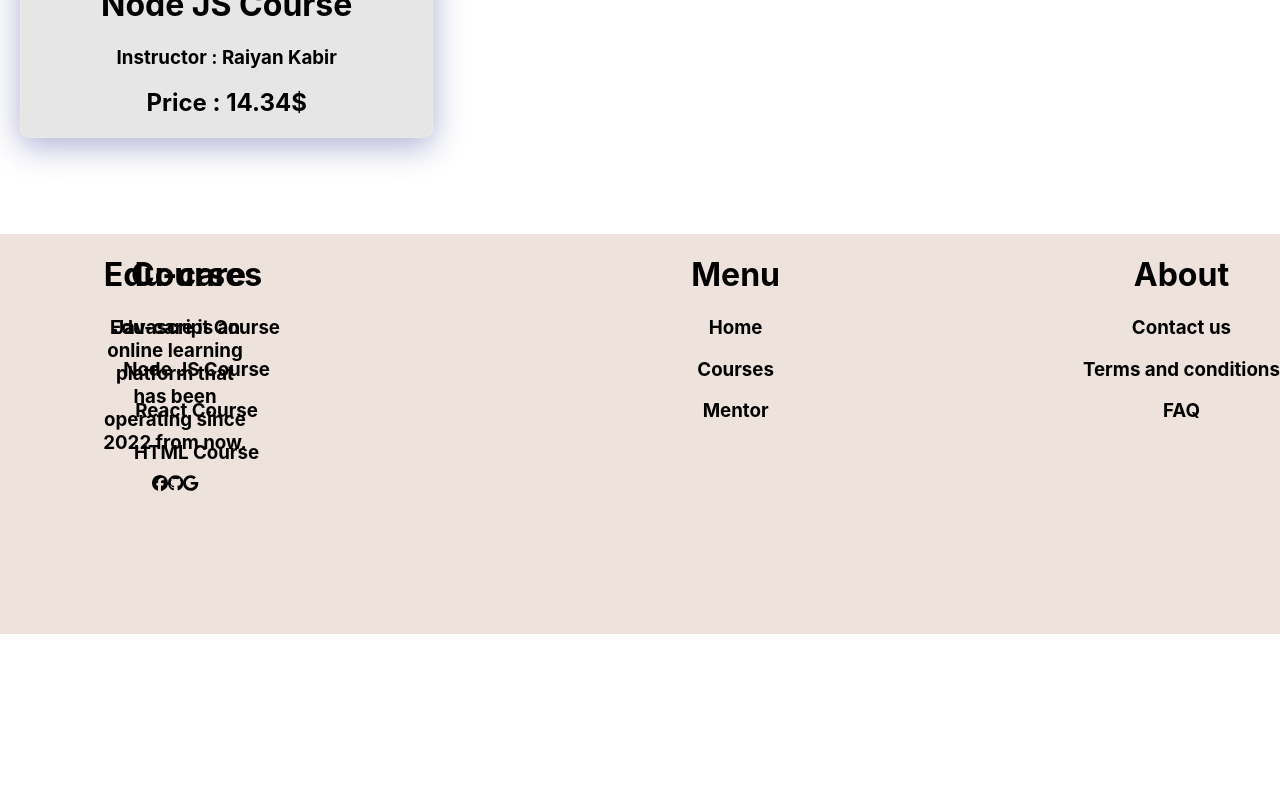
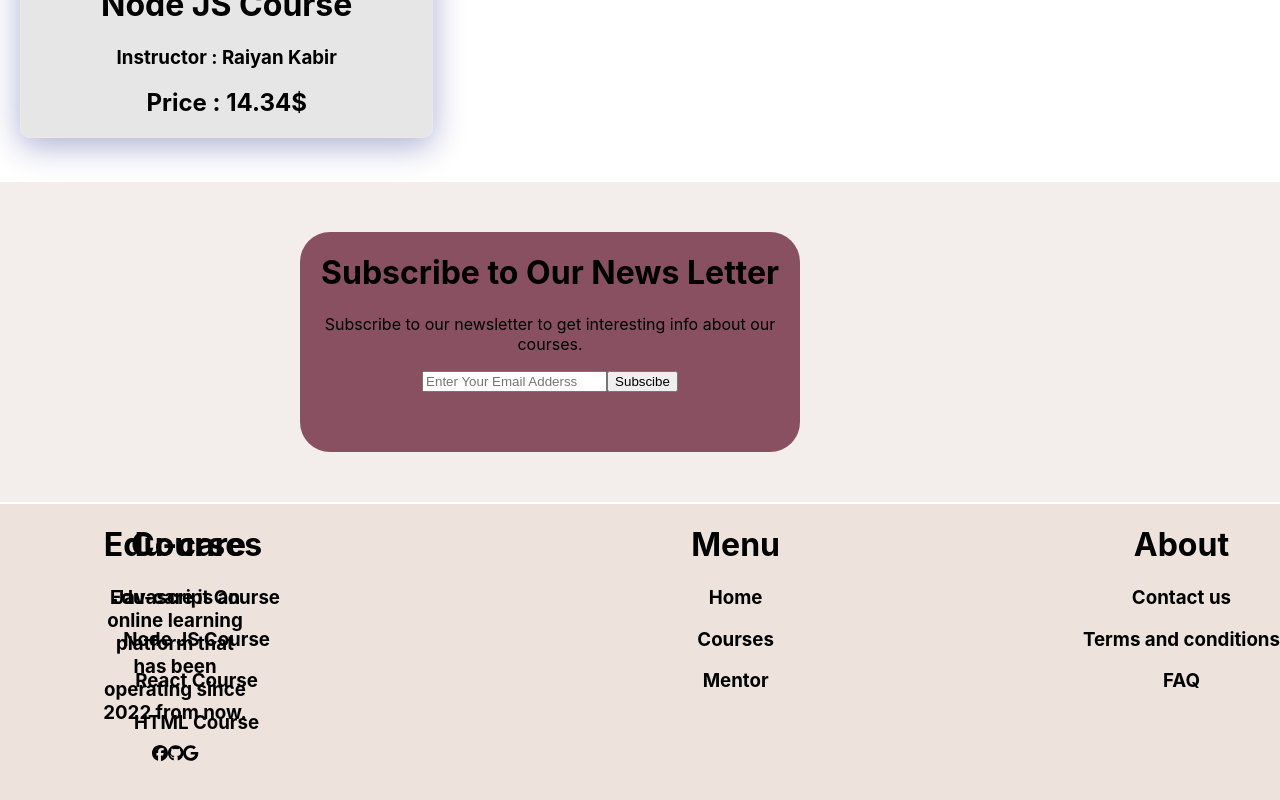
Before and after one commit to Raiyan109/sunshine-task-1, a React (Create React App) app: page / in a window 1280 px wide. Shown: the part 1578-2378 px from the top of the page. Before the commit the page ends 2212 px from the top, so only its background shows below. Built offline with nearby package versions, Linux system fonts and the light colour scheme; no server answers.

Commit message:
extra part

```diff
--- a/src/components/Footer/Footer.module.css
+++ b/src/components/Footer/Footer.module.css
@@ -1,9 +1,9 @@
 .container {
     width: 100%;
-    height: 400px;
+    height: 300px;
     background-color: #eee2dc;
     position: absolute;
-    top: 1800px;
+    top: 2070px;
     margin-top: 12px;
     display: grid;
     grid-template-columns: 1fr 1fr 1fr 1fr;
--- a/src/components/Home/Home.js
+++ b/src/components/Home/Home.js
@@ -3,6 +3,7 @@ import styles from './Home.module.css'
 import bannerImg from '../../assets/images/banner.jpg'
 import Stats from '../Stats/Stats';
 import Courses from '../Courses/Courses';
+import NewsLetter from '../NewsLetter/NewsLetter';
 
 const Home = () => {
     return (
@@ -22,6 +23,7 @@ const Home = () => {
             </div>
             <Stats />
             <Courses />
+            <NewsLetter />
         </div>
     );
 };
--- /dev/null
+++ b/src/components/NewsLetter/NewsLetter.js
@@ -0,0 +1,19 @@
+import React from 'react';
+import styles from './NewsLetter.module.css'
+
+
+const NewsLetter = () => {
+    return (
+        <div className={styles.container}>
+            <div className={styles.layout}>
+                <h1>Subscribe to Our News Letter</h1>
+                <p>Subscribe to our newsletter to get interesting info about our courses.</p>
+                <input type="email" name="" id="" placeholder='Enter Your Email Adderss' />
+                <input type="submit" value="Subscibe" />
+            </div>
+
+        </div>
+    );
+};
+
+export default NewsLetter;
--- /dev/null
+++ b/src/components/NewsLetter/NewsLetter.module.css
@@ -0,0 +1,19 @@
+.container {
+    width: 100%;
+    height: 320px;
+    background-color: #f3eeeb;
+    position: absolute;
+    top: 1730px;
+    margin-top: 30px;
+    margin-bottom: 30px;
+}
+
+.container .layout {
+    width: 500px;
+    height: 220px;
+    background-color: #895061;
+    border-radius: 30px;
+    position: absolute;
+    left: 300px;
+    top: 50px;
+}
```
